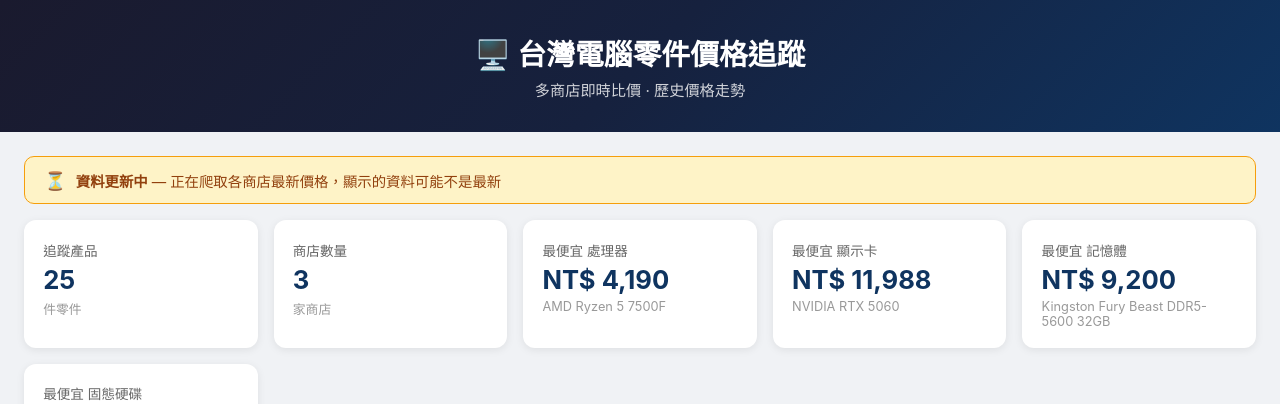
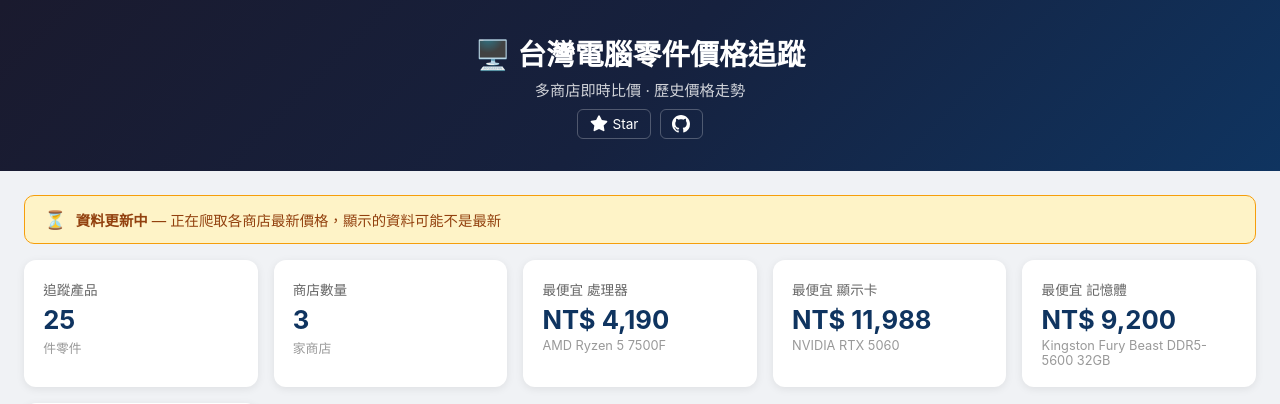
Before and after one commit to ChienKaiMa/taiwan-pc-prices, a Python web app: template web/templates/index.html in a window 1280 px wide. Shown: the top 404 px of the page. Run offline with Jinja, Linux system fonts and the light colour scheme; the template is opened without the code that fills it, so the values that code supplies are empty.

Commit message:
Add GitHub star button and icon to header, move source link from footer

```diff
--- a/web/templates/index.html
+++ b/web/templates/index.html
@@ -11,7 +11,11 @@
 body { font-family: -apple-system, 'Segoe UI', Roboto, sans-serif; background: #f0f2f5; color: #1a1a2e; }
 header { background: linear-gradient(135deg, #1a1a2e 0%, #16213e 50%, #0f3460 100%); color: #fff; padding: 2rem; text-align: center; }
 header h1 { font-size: 1.8rem; margin-bottom: .3rem; }
-header p { opacity: .8; font-size: .95rem; }
+header p { opacity: .8; font-size: .95rem; margin-bottom: .6rem; }
+.header-actions { display: flex; justify-content: center; align-items: center; gap: .6rem; }
+.header-actions a { display: inline-flex; align-items: center; gap: .3rem; color: #fff; text-decoration: none; font-size: .85rem; padding: .3rem .7rem; border-radius: 6px; border: 1px solid rgba(255,255,255,.25); transition: background .15s; }
+.header-actions a:hover { background: rgba(255,255,255,.1); }
+.github-icon-svg { width: 18px; height: 18px; fill: currentColor; }
 .container { max-width: 1400px; margin: 0 auto; padding: 1.5rem; }
 .stats-grid { display: grid; grid-template-columns: repeat(auto-fit, minmax(220px, 1fr)); gap: 1rem; margin-bottom: 1.5rem; }
 .stat-card { background: #fff; border-radius: 12px; padding: 1.2rem; box-shadow: 0 2px 8px rgba(0,0,0,.08); }
@@ -67,6 +71,15 @@ tr.selected { background: #eef2ff !important; outline: 2px solid #0f3460; outlin
 <header>
   <h1>🖥️ 台灣電腦零件價格追蹤</h1>
   <p>多商店即時比價 · 歷史價格走勢</p>
+  <div class="header-actions">
+    <a href="https://github.com/ChienKaiMa/taiwan-pc-prices" target="_blank" title="在 GitHub 上星星這個專案">
+      <svg class="github-icon-svg" viewBox="0 0 16 16" aria-hidden="true"><path d="M8 .25a.75.75 0 0 1 .673.418l1.882 3.815 4.21.612a.75.75 0 0 1 .416 1.279l-3.046 2.97.719 4.192a.751.751 0 0 1-1.088.791L8 12.347l-3.766 1.98a.75.75 0 0 1-1.088-.79l.72-4.192L.818 6.374a.75.75 0 0 1 .416-1.28l4.21-.611L7.327.668A.75.75 0 0 1 8 .25Z"></path></svg>
+      Star
+    </a>
+    <a href="https://github.com/ChienKaiMa/taiwan-pc-prices" target="_blank" title="原始碼">
+      <svg class="github-icon-svg" viewBox="0 0 16 16" aria-hidden="true"><path d="M8 0C3.58 0 0 3.58 0 8c0 3.54 2.29 6.53 5.47 7.59.4.07.55-.17.55-.38 0-.19-.01-.82-.01-1.49-2.01.37-2.53-.49-2.69-.94-.09-.23-.48-.94-.82-1.13-.28-.15-.68-.52-.01-.53.63-.01 1.08.58 1.23.82.72 1.21 1.87.87 2.33.66.07-.52.28-.87.51-1.07-1.78-.2-3.64-.89-3.64-3.95 0-.87.31-1.59.82-2.15-.08-.2-.36-1.02.08-2.12 0 0 .67-.21 2.2.82.64-.18 1.32-.27 2-.27.68 0 1.36.09 2 .27 1.53-1.04 2.2-.82 2.2-.82.44 1.1.16 1.92.08 2.12.51.56.82 1.27.82 2.15 0 3.07-1.87 3.75-3.65 3.95.29.25.54.73.54 1.48 0 1.07-.01 1.93-.01 2.2 0 .21.15.46.55.38A8.013 8.013 0 0 0 16 8c0-4.42-3.58-8-8-8z"></path></svg>
+    </a>
+  </div>
 </header>
 <div class="container">
   <div id="scrapeBanner" style="display:none; background:#fef3c7; border:1px solid #f59e0b; border-radius:10px; padding:.8rem 1.2rem; margin-bottom:1rem; font-size:.9rem; color:#92400e; display:flex; align-items:center; gap:.6rem;">
@@ -135,8 +148,6 @@ tr.selected { background: #eef2ff !important; outline: 2px solid #0f3460; outlin
     <a href="https://github.com/ChienKaiMa/taiwan-pc-prices/issues" target="_blank" style="color:#0f3460; text-decoration:none; font-weight:600;">💬 意見回饋</a>
     <span style="margin:0 .8rem;">·</span>
     Created by <a href="https://github.com/ChienKaiMa" target="_blank" style="color:#0f3460; text-decoration:none;">ChienKaiMa</a> with <a href="https://github.com/ChienKaiMa/taiwan-pc-prices" target="_blank" style="color:#0f3460; text-decoration:none;">Big Pickle / OpenCode Zen</a>
-    <span style="margin:0 .4rem;">·</span>
-    <a href="https://github.com/ChienKaiMa/taiwan-pc-prices" target="_blank" style="color:#0f3460; text-decoration:none;">原始碼</a>
   </div>
   <div style="margin-top:.5rem; text-align:center; font-size:.75rem; color:#aaa; border-top:1px solid #f0f0f0; padding:1rem 0; line-height:1.7;">
     <div style="font-weight:600; color:#888; margin-bottom:.3rem;">📌 建議售價來源</div>
```
Also changed, not shown: docs/index.html (+14 -3 lines).
